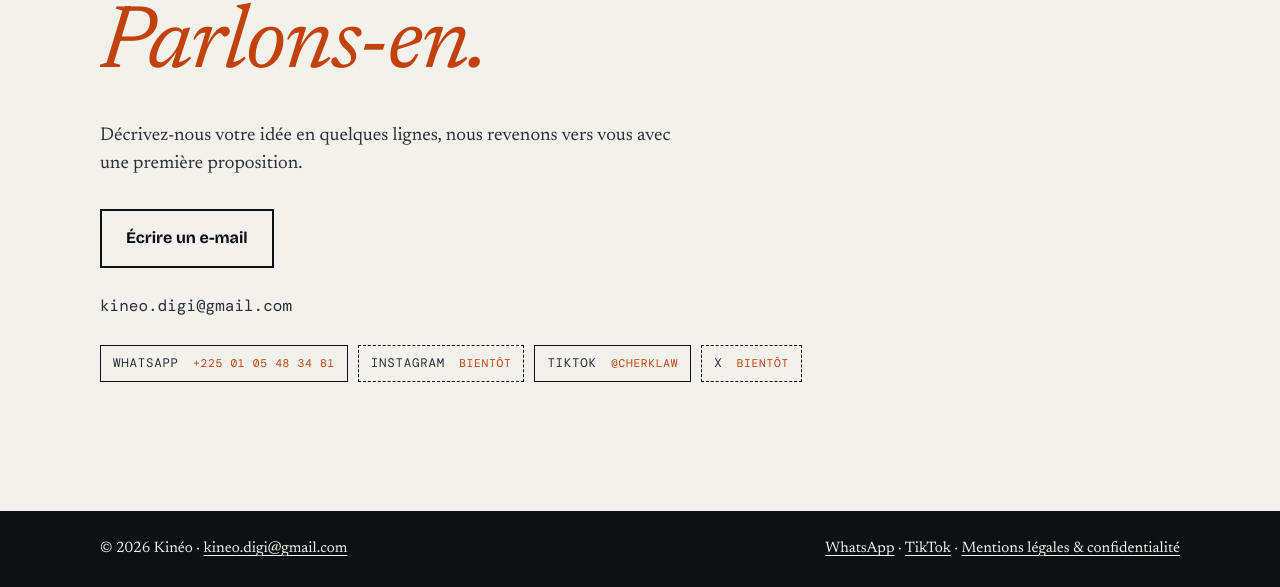
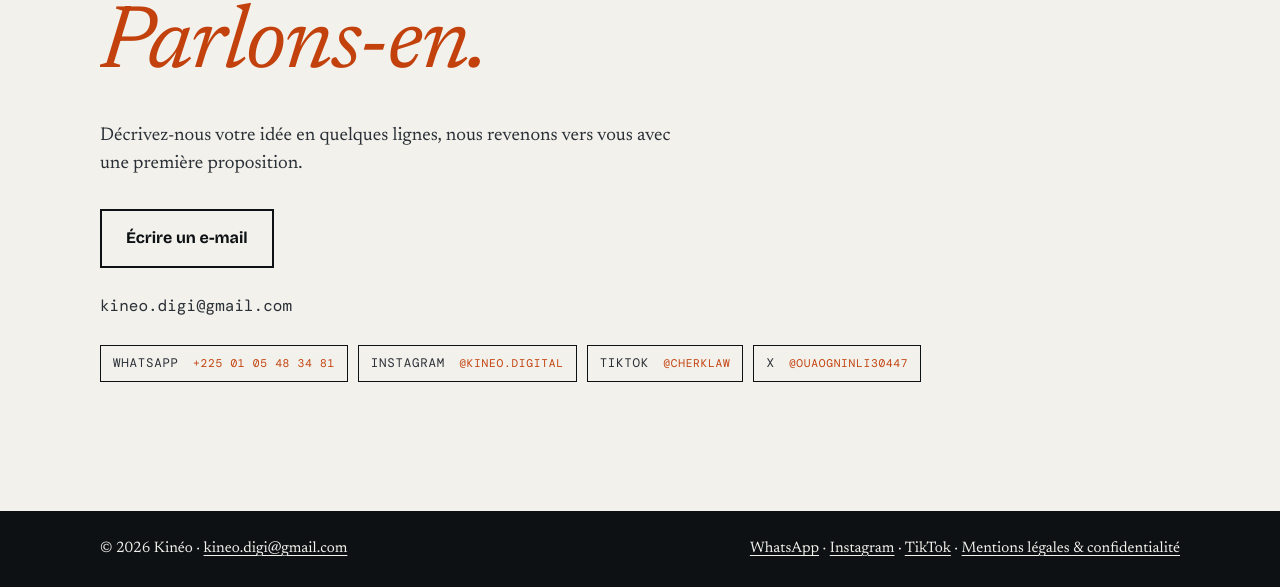
Before and after one commit to Bryant-Ouaogninlin/bryant-ouaogninlin.github.io, a plain HTML site: page contact.html in a window 1280 px wide. Shown: the part 358-945 px from the top of the page. Drawn offline with nearby package versions, Linux system fonts and the light colour scheme.

Commit message:
Réseaux : Instagram @kineo.digital et X (#14)
* Ajout du compte Instagram @kineo.digital (contact, pieds de page, agent)

Co-Authored-By: Claude Sonnet 5.5 <noreply@anthropic.com>
Claude-Session: https://claude.ai/code/session_01KuRjRXNeJYQj6sfY621KKh

* Ajout du compte X sur la page contact

Co-Authored-By: Claude Sonnet 5.5 <noreply@anthropic.com>
Claude-Session: https://claude.ai/code/session_01KuRjRXNeJYQj6sfY621KKh

---------

Co-authored-by: Claude <noreply@anthropic.com>

```diff
--- a/agent/src/config.js
+++ b/agent/src/config.js
@@ -6,6 +6,7 @@ export const FACTS = {
   site: "https://bryant-ouaogninlin.github.io/",
   email: "kineo.digi@gmail.com",
   tiktok: "https://www.tiktok.com/@cherklaw",
+  instagram: "https://www.instagram.com/kineo.digital",
   services: [
     {
       code: "site",
--- a/contact.html
+++ b/contact.html
@@ -30,14 +30,14 @@
   <a class="btn rv" href="mailto:kineo.digi@gmail.com?subject=Mon%20projet">Écrire un e-mail</a>
   <span class="mail rv">kineo.digi@gmail.com</span>
   <ul class="soc rv" aria-label="Réseaux sociaux">
-    <li><a href="https://wa.me/2250105483481?text=Bonjour%20Kin%C3%A9o%2C%20j%27ai%20un%20projet." target="_blank" rel="noopener">WhatsApp <small>+225 01 05 48 34 81</small></a></li><li>Instagram <small>bientôt</small></li><li><a href="https://www.tiktok.com/@cherklaw" target="_blank" rel="noopener">TikTok <small>@cherklaw</small></a></li><li>X <small>bientôt</small></li>
+    <li><a href="https://wa.me/2250105483481?text=Bonjour%20Kin%C3%A9o%2C%20j%27ai%20un%20projet." target="_blank" rel="noopener">WhatsApp <small>+225 01 05 48 34 81</small></a></li><li><a href="https://www.instagram.com/kineo.digital" target="_blank" rel="noopener">Instagram <small>@kineo.digital</small></a></li><li><a href="https://www.tiktok.com/@cherklaw" target="_blank" rel="noopener">TikTok <small>@cherklaw</small></a></li><li><a href="https://x.com/ouaogninli30447" target="_blank" rel="noopener">X <small>@ouaogninli30447</small></a></li>
   </ul>
 </div></section>
 </main>
 <footer>
   <div class="wrap">
     <span>© 2026 Kinéo · <a href="mailto:kineo.digi@gmail.com">kineo.digi@gmail.com</a></span>
-    <span><a href="https://wa.me/2250105483481?text=Bonjour%20Kin%C3%A9o%2C%20j%27ai%20un%20projet." target="_blank" rel="noopener">WhatsApp</a> · <a href="https://www.tiktok.com/@cherklaw" target="_blank" rel="noopener">TikTok</a> · <a href="legal.html">Mentions légales &amp; confidentialité</a></span>
+    <span><a href="https://wa.me/2250105483481?text=Bonjour%20Kin%C3%A9o%2C%20j%27ai%20un%20projet." target="_blank" rel="noopener">WhatsApp</a> · <a href="https://www.instagram.com/kineo.digital" target="_blank" rel="noopener">Instagram</a> · <a href="https://www.tiktok.com/@cherklaw" target="_blank" rel="noopener">TikTok</a> · <a href="legal.html">Mentions légales &amp; confidentialité</a></span>
   </div>
 </footer>
 <script src="assets/site.js?v=26"></script>
```
Also changed, not shown: 404.html (+1 -1 lines), a-propos.html (+1 -1 lines), index.html (+1 -1 lines), paiement.html (+1 -1 lines), realisations.html (+1 -1 lines), services.html (+1 -1 lines).
